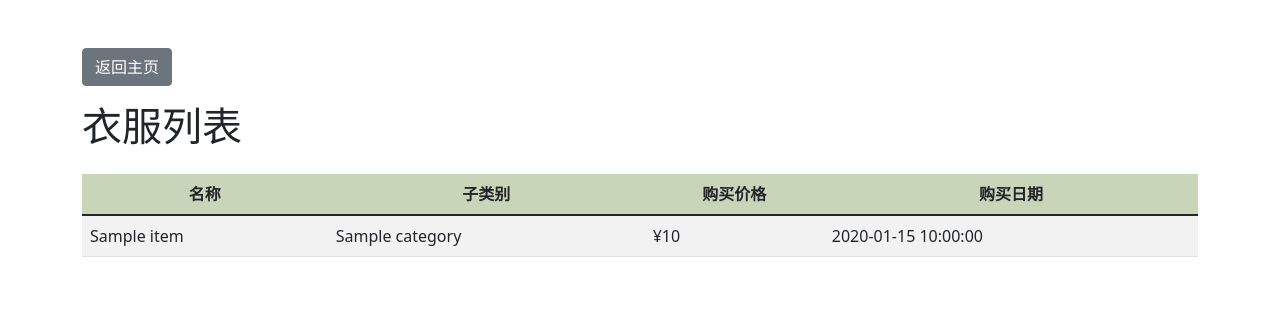
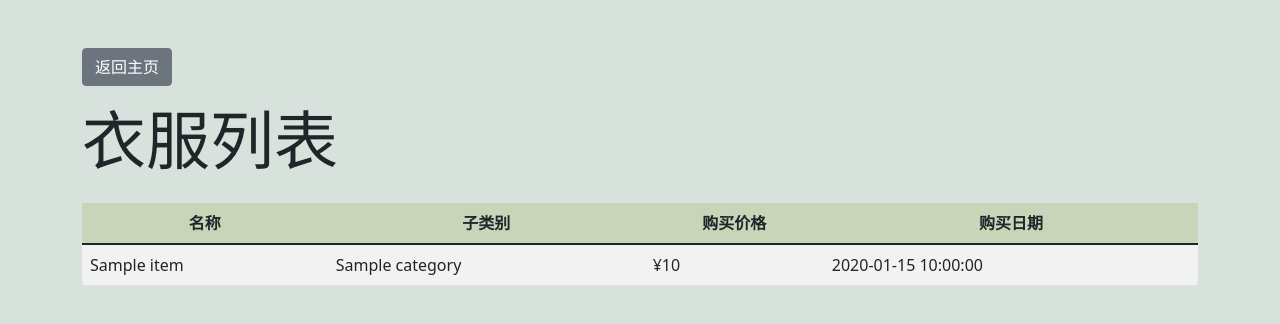
Before and after one commit to MonkeyDTH/StorageManagement, a Flask app: template templates/clothing.html in a window 1280 px wide. Shown: the top 324 px of the page. Run offline with Flask 3, Linux system fonts and the light colour scheme; the template is opened without the code that fills it: most values are stand-ins (such as "Sample title", 1, 10 or a date in 2020).

Commit message:
style: 优化CSS注释和页面样式
- 在main.css中更新了动态字体缩放的注释，使其更清晰
- 在figures.html中移除了多余的text-morandi-purple类
- 在clothing.html中为body添加了背景色，并将标题改为动态字体样式，同时为表格添加了圆角和白色背景

```diff
--- a/static/css/main.css
+++ b/static/css/main.css
@@ -22,7 +22,7 @@
 /* -------- 动画效果 -------- */
 /* 动态字体缩放（主标题） */
 .dynamic-title {
-    font-size: clamp(2rem, 6vw, 4rem);  /* 最小2rem，最大4rem，随屏幕宽度动态调整 */
+    font-size: clamp(2rem, 6vw, 4rem);  /* 最小2rem(32px)，最大4rem(64px)，理想值6vw(视口宽度的6%)，随屏幕宽度动态调整 */
     line-height: 1.2;
 }
 
--- a/templates/clothing.html
+++ b/templates/clothing.html
@@ -9,14 +9,14 @@
     <!-- 本地自定义样式 -->
     <link rel="stylesheet" href="/static/css/main.css">
 </head>
-<body>
+<body class="bg-morandi-cream">
     <div class="container mt-5">
         <!-- 返回按钮 -->
         <a href="/" class="btn btn-secondary mb-3">返回主页</a>
 
-        <h1 class="mb-4">衣服列表</h1>
+        <h1 class="dynamic-title mb-4">衣服列表</h1>
         <!-- 衣服数据表格 -->
-        <table class="table table-striped table-hover">
+        <table class="table table-striped table-hover bg-white rounded">
             <thead class="bg-morandi-green">
                 <tr>
                     <th>名称</th>
--- a/templates/figures.html
+++ b/templates/figures.html
@@ -2,7 +2,7 @@
  * @Author: Leili
  * @Date: 2025-05-18 21:05:15
  * @LastEditors: Leili
- * @LastEditTime: 2025-05-21 11:12:29
+ * @LastEditTime: 2025-05-21 11:41:37
  * @FilePath: /StorageManagement/templates/figures.html
  * @Description:
 -->
@@ -21,7 +21,7 @@
         <a href="/" class="btn btn-secondary mb-3">返回主页</a>
 
         <!-- 动态字体标题 -->
-        <h1 class="dynamic-title text-morandi-purple mb-4">手办列表</h1>
+        <h1 class="dynamic-title mb-4">手办列表</h1>
 
         <!-- 响应式表格 -->
         <div class="table-responsive">
```
